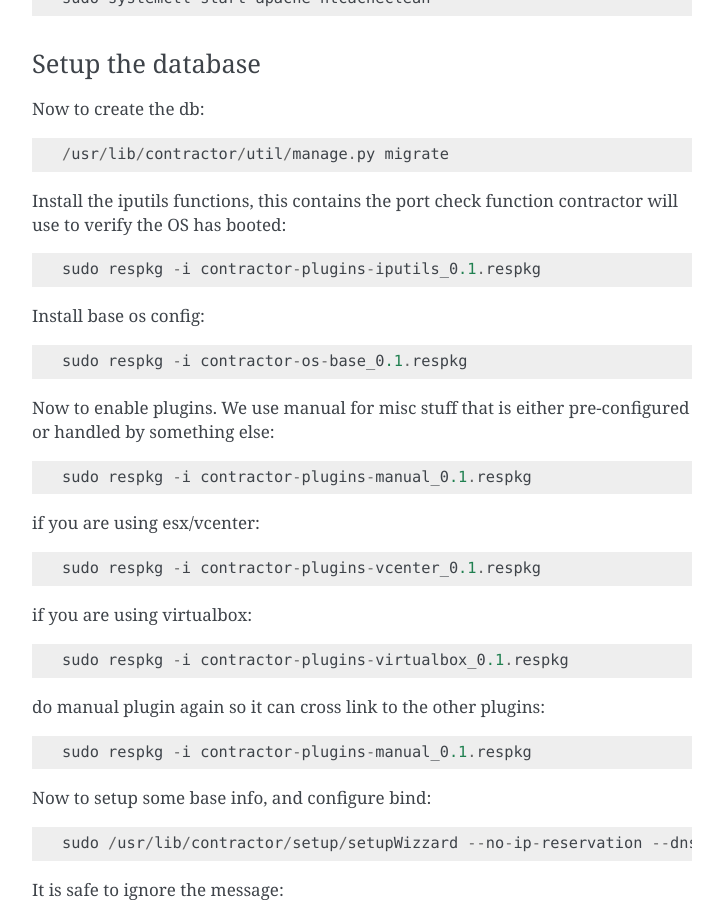
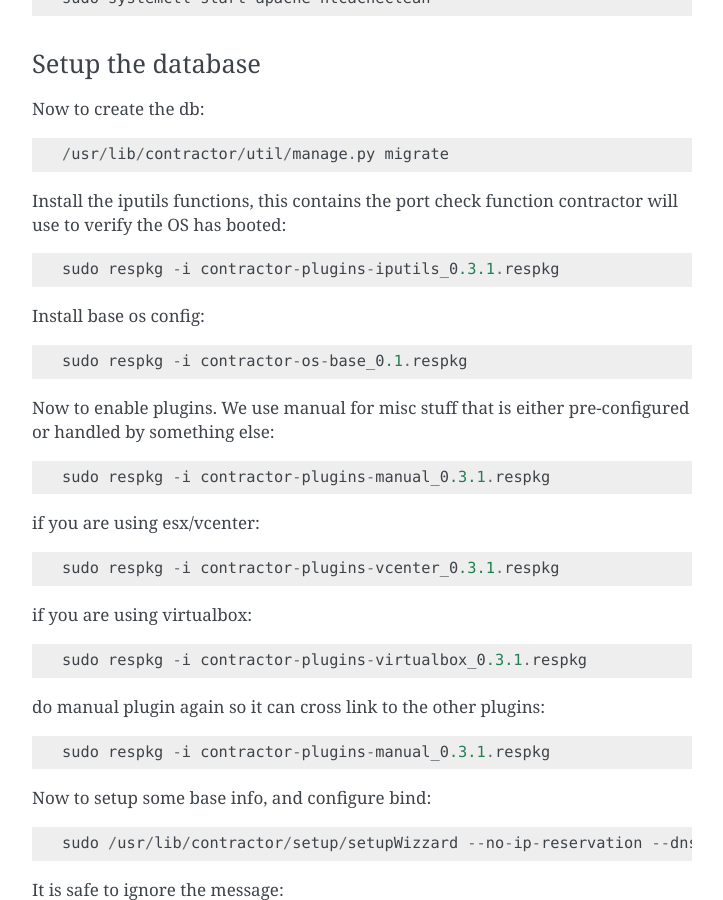
Before and after one commit to T3kton/t3kton.github.io, a Sphinx documentation site: the page built from source/contractor/TryIt.rst, in a window 1280 px wide and 900 px high, scrolled down 3228 px. Shown: the whole window, without its empty margins (388-1111 px from the left). Built offline with Sphinx 7.4.7, drawn with Linux system fonts in a browser that asks for light colours.

Commit message:
version fixes for some resources, link to github source

```diff
--- a/source/contractor/TryIt.rst
+++ b/source/contractor/TryIt.rst
@@ -156,7 +156,7 @@ Now to create the db::
 Install the iputils functions, this contains the port check function contractor
 will use to verify the OS has booted::
 
-  sudo respkg -i contractor-plugins-iputils_0.1.respkg
+  sudo respkg -i contractor-plugins-iputils_0.3.1.respkg
 
 Install base os config::
 
@@ -165,19 +165,19 @@ Install base os config::
 Now to enable plugins.
 We use manual for misc stuff that is either pre-configured or handled by something else::
 
-  sudo respkg -i contractor-plugins-manual_0.1.respkg
+  sudo respkg -i contractor-plugins-manual_0.3.1.respkg
 
 if you are using esx/vcenter::
 
-  sudo respkg -i contractor-plugins-vcenter_0.1.respkg
+  sudo respkg -i contractor-plugins-vcenter_0.3.1.respkg
 
 if you are using virtualbox::
 
-  sudo respkg -i contractor-plugins-virtualbox_0.1.respkg
+  sudo respkg -i contractor-plugins-virtualbox_0.3.1.respkg
 
 do manual plugin again so it can cross link to the other plugins::
 
-  sudo respkg -i contractor-plugins-manual_0.1.respkg
+  sudo respkg -i contractor-plugins-manual_0.3.1.respkg
 
 Now to setup some base info, and configure bind::
 
--- a/source/index.rst
+++ b/source/index.rst
@@ -8,6 +8,11 @@ Contents:
 
   contractor/index
 
+Source/Github
+=============
+
+https://github.com/T3kton
+
 Indices and tables
 ==================
 
```
